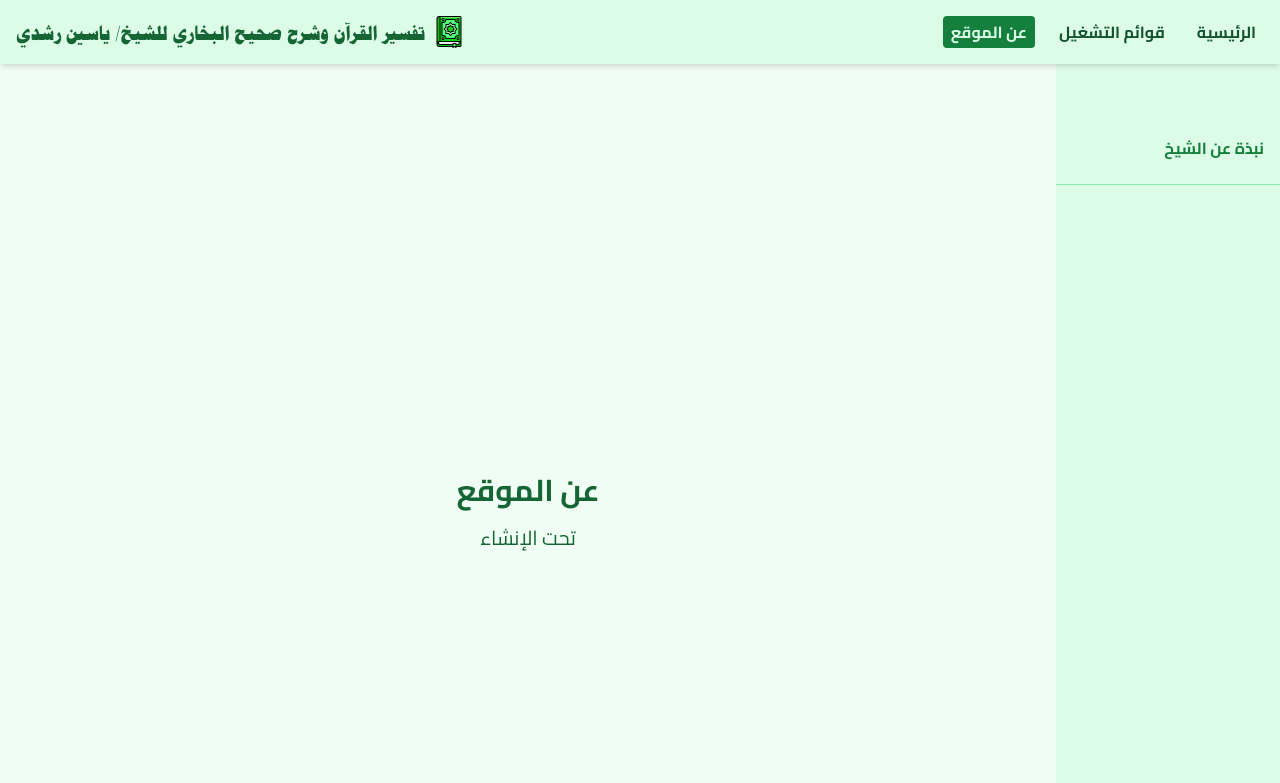
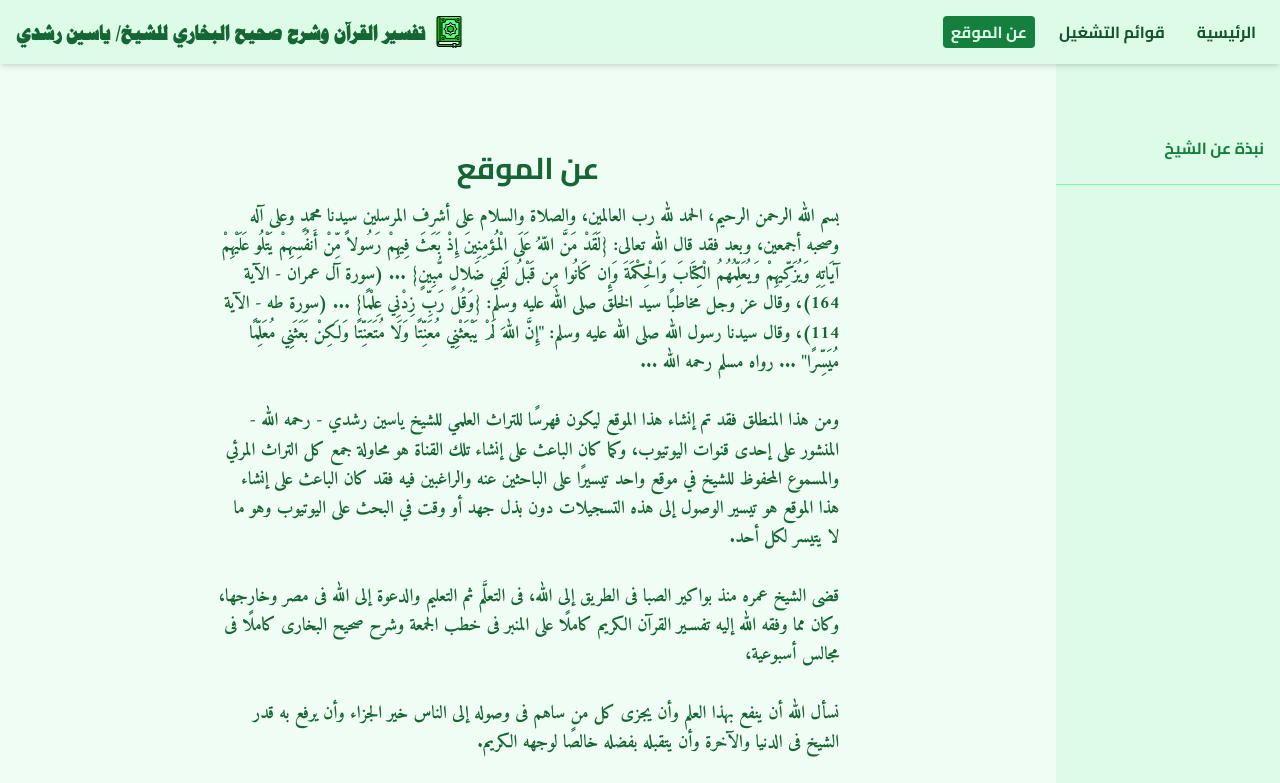
Before and after one commit to s-zankalony/tafseer-app, a React (Vite) app: page /about in a window 1280 px wide. Shown: the top 783 px of the page. Built offline with nearby package versions, Linux system fonts and the light colour scheme.

Commit message:
Refactor code structure for improved readability and maintainability

```diff
--- a/src/assets/about_text.md
+++ b/src/assets/about_text.md
@@ -1,11 +1,11 @@
-**بسم الله الرحمن الرحيم، الحمد لله رب العالمين، والصلاة والسلام على أشرف المرسلين سـيدنا محمدٍ وعلى آله وصحبه أجمعين، وبعد فقد قال الله تعالى: {لَقَدْ مَنَّ اللّهُ عَلَى الْمُؤمِنِينَ إِذْ بَعَثَ فِيهِمْ رَسُولاً مِّنْ أَنفُسِهِمْ يَتْلُو عَلَيْهِمْ آيَاتِهِ وَيُزَكِّيهِمْ وَيُعَلِّمُهُمُ الْكِتَابَ وَالْحِكْمَةَ وَإِن كَانُواْ مِن قَبْلُ لَفِي ضَلالٍ مُّبِينٍ} ... (سـورة آل عمران \- الآية 164\)، وقال عزَّ وجلَّ مخاطبًا سيد الخلق صلى الله عليه وسلم: {وَقُل رَّبِّ زِدْنِي عِلْماً} ... (سـورة طه \- الآية 114\)، وقال سـيدنا رسـول الله صلى الله عليه وسـلم: "إِنَّ اللهَ لَمْ يَبْعَثْنِي مُعَنِّتًا وَلَا مُتَعَنِّتًا وَلَكِنْ بَعَثَنِي مُعَلِّمًا مُيَسِّرًا" ... رواه الإمام مسلم \- رحمه الله \- فى صحيحه، وروى الإمام أبو داود \- رحمه الله \- فى سننه عن أبى الدرداء رضِيَ اللهُ عَنه قال: قال رسول الله صلى الله عليه وسلم: "من سلك طريقًا يطلبُ فيه علمًا سلك اللهُ به طريقًا من طرقِ الجنةِ، وإنَّ الملائكةَ لتضعُ أجنحتَها رضًا لطالبِ العِلمِ، وإنَّ العالِمَ ليستغفرُ له من في السماواتِ ومن في الأرضِ، والحيتانُ في جوفِ الماءِ، وإنَّ فضلَ العالمِ على العابدِ كفضلِ القمرِ ليلةَ البدرِ على سائرِ الكواكبِ، وإنَّ العلماءَ ورثةُ الأنبياءِ، وإنَّ الأنبياءَ لم يُورِّثُوا دينارًا ولا درهمًا، ورَّثُوا العِلمَ فمن أخذَه أخذ بحظٍّ وافرٍ"، وعن أبي هريرة رضي الله عنه أن رسول الله صلى الله عليه وسلم قال: "إذا مات ابنُ آدم انقطع عمله إلا مِن ثلاث صدقةٍ جاريةٍ أو علمٍ ينتفع به أو ولدٍ صالحٍ يدعو له" ... رواه مسلم.**
+بسم الله الرحمن الرحيم، الحمد لله رب العالمين، والصلاة والسلام على أشرف المرسلين سيدنا محمدٍ وعلى آله وصحبه أجمعين، وبعد فقد قال الله تعالى: {لَقَدْ مَنَّ اللّهُ عَلَى الْمُؤمِنِينَ إِذْ بَعَثَ فِيهِمْ رَسُولاً مِّنْ أَنفُسِهِمْ يَتْلُو عَلَيْهِمْ آيَاتِهِ وَيُزَكِّيهِمْ وَيُعَلِّمُهُمُ الْكِتَابَ وَالْحِكْمَةَ وَإِن كَانُوا مِن قَبْلُ لَفِي ضَلالٍ مُّبِينٍ} ... (سورة آل عمران - الآية 164)، وقال عز وجل مخاطبًا سيد الخلق صلى الله عليه وسلم: {وَقُل رَبِّ زِدْنِي عِلْمًا} ... (سورة طه - الآية 114)، وقال سيدنا رسول الله صلى الله عليه وسلم: "إِنَّ اللهَ لَمْ يَبْعَثْنِي مُعَنِّتًا وَلَا مُتَعَنِّتًا وَلَكِنْ بَعَثَنِي مُعَلِّمًا مُيَسِّرًا" ... رواه مسلم رحمه الله ...
 
-**ومن هذا المنطلق فقد تم إنشاء هذا الموقع ليكون فهرسًا للتراث العلمي للشيخ ياسين رشدى \- رحمه الله \- المنشـور على إحدى قنوات ال "يوتيوب"، وكما كان الباعث على إنشاء تلك القناة هو محاولة جمع كل التراث المرئى والمسموع المحفوظ للشيخ فى موقع واحد تيسـيرًا على الباحثين عنه والراغبين فيه فقد كان الباعث على إنشاء هذا الموقع هو تيسـير الوصول إلى هذه التسجيلات دون بذل جهد أو وقت فى البحث على اليوتيوب وهو ما لا يتيسر لكل أحد.**
+ومن هذا المنطلق فقد تم إنشاء هذا الموقع ليكون فهرسًا للتراث العلمي للشيخ ياسين رشدي - رحمه الله - المنشور على إحدى قنوات اليوتيوب، وكما كان الباعث على إنشاء تلك القناة هو محاولة جمع كل التراث المرئي والمسموع المحفوظ للشيخ في موقع واحد تيسيرًا على الباحثين عنه والراغبين فيه فقد كان الباعث على إنشاء هذا الموقع هو تيسير الوصول إلى هذه التسجيلات دون بذل جهد أو وقت في البحث على اليوتيوب وهو ما لا يتيسر لكل أحد.
 
-**قضى الشيخ عمره منذ بواكير الصبا فى الطريق إلى الله، فى التعلَّم ثم التعليم والدعوة إلى الله فى مصر وخارجها، وكان مما وفقه الله إليه تفسـير القرآن الكريم كاملًا على المنبر فى خطب الجمعة وشرح صحيح البخارى كاملًا فى مجالس أسبوعية،**
+قضى الشيخ عمره منذ بواكير الصبا فى الطريق إلى الله، فى التعلَّم ثم التعليم والدعوة إلى الله فى مصر وخارجها، وكان مما وفقه الله إليه تفسـير القرآن الكريم كاملًا على المنبر فى خطب الجمعة وشرح صحيح البخارى كاملًا فى مجالس أسبوعية،
 
-**نسأل الله أن ينفع بهذا العلم وأن يجزى كل من ساهم فى وصوله إلى الناس خير الجزاء وأن يرفع به قدر الشيخ فى الدنيا والآخرة وأن يتقبله بفضله خالصًا لوجهه الكريم.**
+نسأل الله أن ينفع بهذا العلم وأن يجزى كل من ساهم فى وصوله إلى الناس خير الجزاء وأن يرفع به قدر الشيخ فى الدنيا والآخرة وأن يتقبله بفضله خالصًا لوجهه الكريم.
 
-**والحمد لله في بَدْءٍ ومُختتم ثم الصلاة على المختار في القِدَمِ.**
+والحمد لله في بَدْءٍ ومُختتم ثم الصلاة على المختار في القِدَمِ.
 
-**فَهْوَ الذِّي تَمَّ مَعْنَاهُ وَصُورَتُهُ ... ثُمَّ اصْطَفَاهُ حَبِيبًا بَارِئُ النَّسَمِ**
+فَهْوَ الذِّي تَمَّ مَعْنَاهُ وَصُورَتُهُ ... ثُمَّ اصْطَفَاهُ حَبِيبًا بَارِئُ النَّسَمِ
--- a/src/components/About.jsx
+++ b/src/components/About.jsx
@@ -1,8 +1,21 @@
+import React, { useState, useEffect } from 'react';
+
 const About = () => {
+  const [aboutText, setAboutText] = useState('');
+
+  useEffect(() => {
+    fetch(new URL('../assets/about_text.md', import.meta.url))
+      .then((res) => res.text())
+      .then(setAboutText)
+      .catch(console.error);
+  }, []);
+
   return (
     <div className="flex flex-col items-center justify-center min-h-screen text-green-800 text-center p-4">
       <h1 className="text-3xl font-bold mb-4">عن الموقع</h1>
-      <h4 className="text-xl">تحت الإنشاء</h4>
+      <div className="prose text-right whitespace-pre-wrap text-lg leading-relaxed max-w-prose font-amiri-bold">
+        {aboutText}
+      </div>
     </div>
   );
 };
--- a/src/components/Navbar.jsx
+++ b/src/components/Navbar.jsx
@@ -32,7 +32,7 @@ const Navbar = () => {
                   className="hidden sm:block h-6 sm:h-8 ml-2"
                   alt="Quran Icon"
                 />
-                <span className="text-lg sm:text-xl font-bold whitespace-normal sm:whitespace-nowrap text-green-800 arabic-heading text-center sm:text-right">
+                <span className="font-ptbldhad text-lg sm:text-xl font-bold whitespace-normal sm:whitespace-nowrap text-green-800 text-center sm:text-right">
                   تفسير القرآن وشرح صحيح البخاري
                   <br className="inline sm:hidden" />
                   <span className="block sm:inline"> للشيخ/ ياسين رشدي</span>
--- a/src/components/Sidebar2.jsx
+++ b/src/components/Sidebar2.jsx
@@ -38,18 +38,12 @@ const Sidebar2 = ({ children }) => {
   const location = useLocation();
   const [showHadithSidebar, setShowHadithSidebar] = useState(false);
 
-  // Reset to tafseer tab when navigating back to the home page
+  // Reset to 'tafseer' tab once on initial mount if we're on the home page
   useEffect(() => {
     if (location.pathname === '/') {
-      // Only reset if coming from another page, not during initial render
-      if (
-        document.referrer.includes(window.location.host) &&
-        !document.referrer.endsWith('/')
-      ) {
-        setActiveTab('tafseer');
-      }
+      setActiveTab('tafseer');
     }
-  }, [location.pathname, setActiveTab]);
+  }, []); // <-- no dependencies, runs only once
 
   const sidebarClasses = `transform ${
     isSidebarOpen ? 'translate-x-0' : '-translate-x-full'
@@ -82,7 +76,7 @@ const Sidebar2 = ({ children }) => {
   // Check if we're on the homepage
   const isHomePage = location.pathname === '/';
 
-  // Effect to handle displaying the appropriate sidebar based on activeTab
+  // Effect to track hadith/tab visibility
   useEffect(() => {
     setShowHadithSidebar(activeTab === 'hadith');
   }, [activeTab]);
--- a/src/index.css
+++ b/src/index.css
@@ -1,11 +1,28 @@
-@import url('https://fonts.googleapis.com/css2?family=PT+Sans:wght@400;700&display=swap');
 @import url('https://fonts.googleapis.com/css2?family=Cairo:wght@400;700&display=swap'); /* Arabic optimized font */
 
-/* Import PT Heading Bold font */
+/* Import Amiri font from assets */
 @font-face {
-  font-family: 'PT Heading Bold';
+  font-family: 'Amiri';
+  src: url('./assets/Amiri-Regular.ttf') format('truetype');
+  font-weight: normal;
+  font-style: normal;
+  font-display: swap;
+}
+
+/* Import Amiri Bold font from assets */
+@font-face {
+  font-family: 'AmiriBold';
+  src: url('./assets/Amiri-Bold.ttf') format('truetype');
+  font-weight: bold;
+  font-style: normal;
+  font-display: swap;
+}
+
+/* Import custom font PTBLDHAD from assets */
+@font-face {
+  font-family: 'PTBLDHAD';
   src: url('./assets/PTBLDHAD.TTF') format('truetype');
-  font-weight: bold;
+  font-weight: normal;
   font-style: normal;
   font-display: swap;
 }
@@ -13,6 +30,21 @@
 @tailwind base;
 @tailwind components;
 @tailwind utilities;
+
+/* Utility class for Amiri font */
+.font-amiri {
+  font-family: 'Amiri', serif;
+}
+
+/* Utility class for Amiri Bold */
+.font-amiri-bold {
+  font-family: 'AmiriBold', serif !important;
+}
+
+/* Ensure the utility exists even if Tailwind rebuild is pending */
+.font-ptbldhad {
+  font-family: 'PTBLDHAD', sans-serif !important;
+}
 
 *,
 ::after,
@@ -23,28 +55,16 @@
 }
 
 :root {
-  font-family: 'PT Sans', 'Segoe UI', Tahoma, sans-serif;
+  /* use Cairo globally */
+  font-family: 'Cairo', sans-serif;
   line-height: 1.5;
   font-weight: 400;
-
   color-scheme: light dark;
   color: rgba(255, 255, 255, 0.87);
   background-color: #cac8c8;
-
-  font-synthesis: none;
   text-rendering: optimizeLegibility;
   -webkit-font-smoothing: antialiased;
   -moz-osx-font-smoothing: grayscale;
-}
-
-html[lang='ar'],
-[dir='rtl'] {
-  font-family: 'Cairo', 'PT Sans', sans-serif;
-}
-
-.arabic-heading {
-  font-family: 'PT Heading Bold', 'Traditional Arabic', sans-serif !important;
-  font-weight: bold;
 }
 
 body {
--- a/tailwind.config.js
+++ b/tailwind.config.js
@@ -9,6 +9,7 @@ export default {
       },
       fontFamily: {
         sans: ['PT Sans', 'Segoe UI', 'Tahoma', 'sans-serif'],
+        ptbldhad: ['PTBLDHAD', 'PT Sans', 'Segoe UI', 'sans-serif'],
       },
     },
   },
```
Also changed, not shown: src/assets/Amiri-Bold.ttf (added), src/assets/Amiri-Regular.ttf (added).
